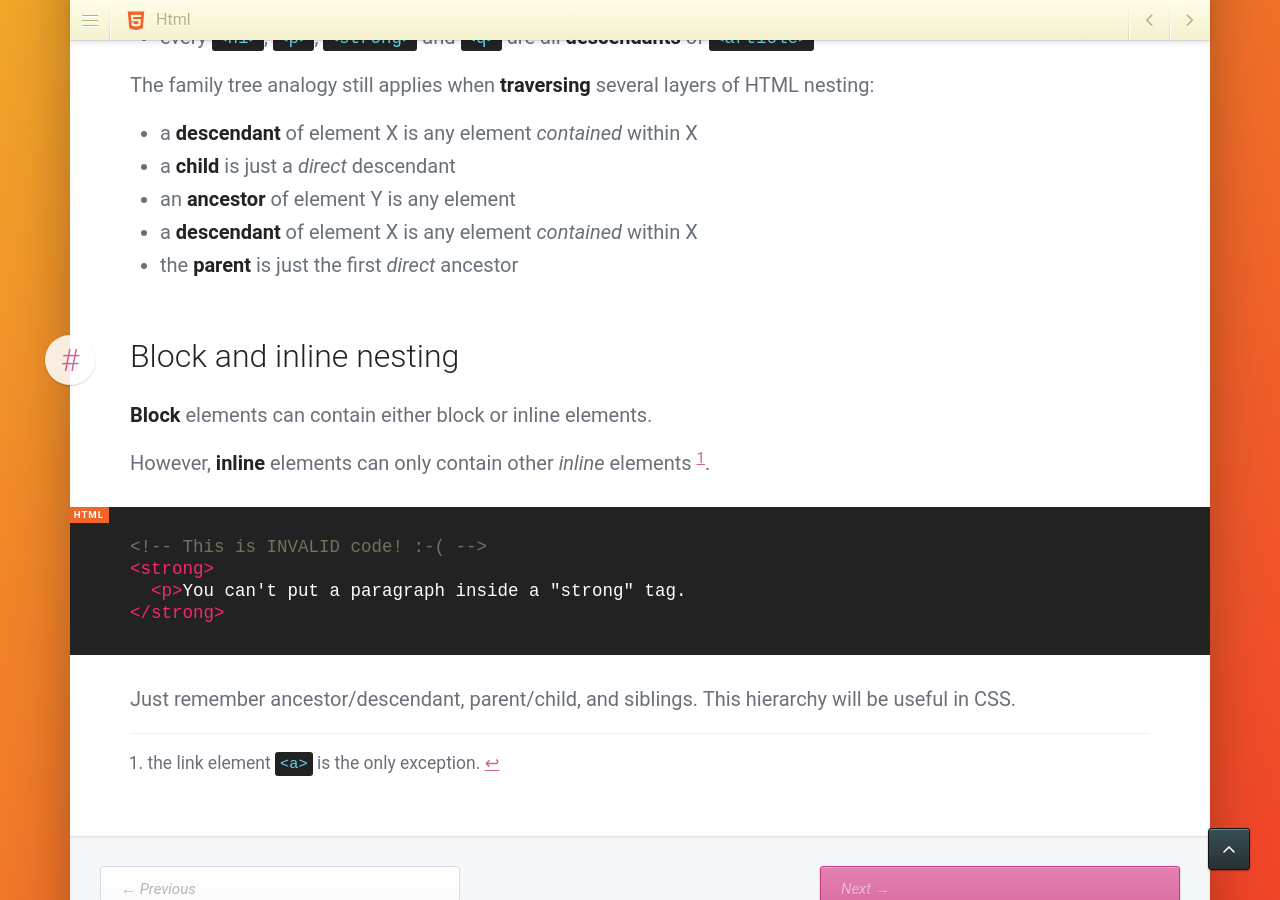
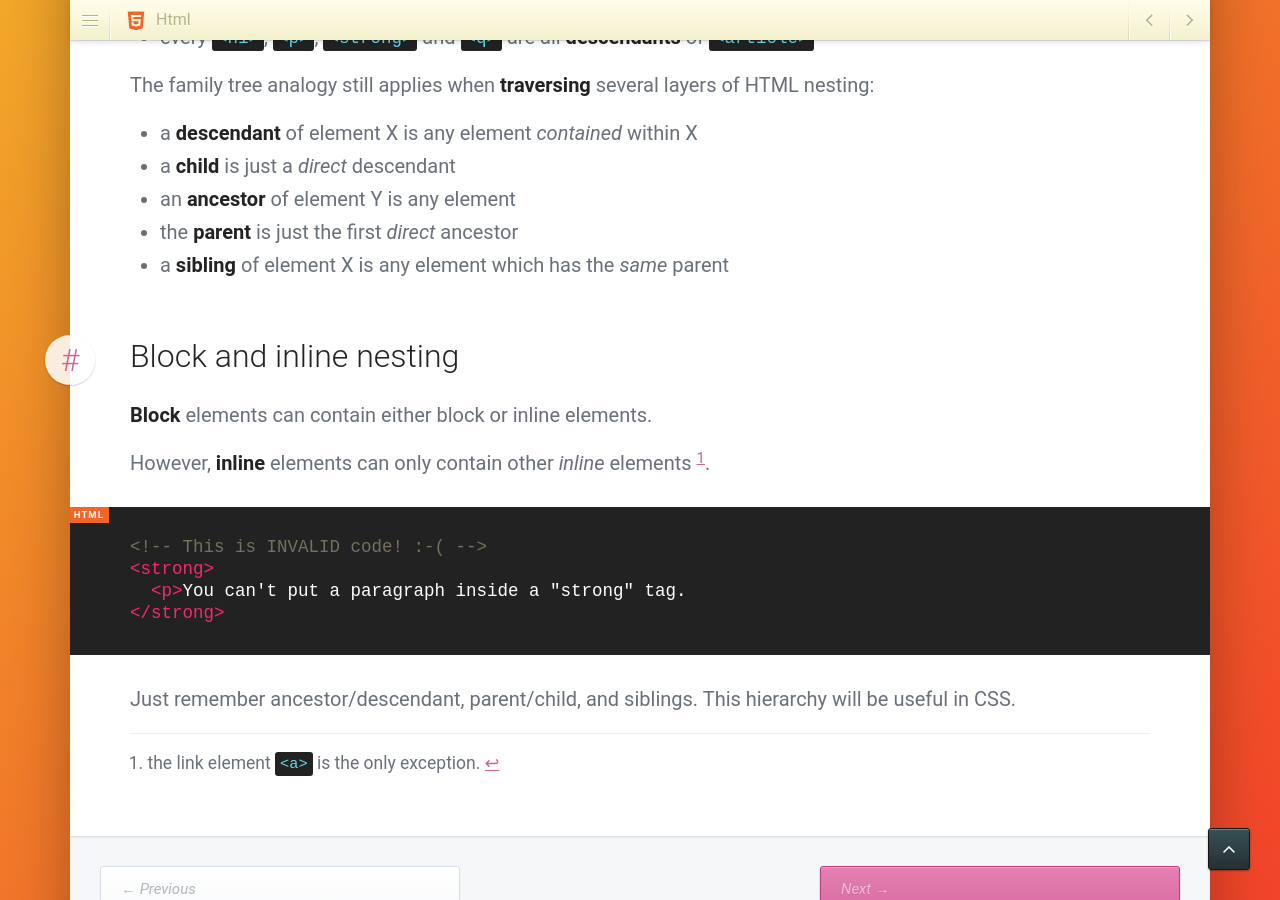
Before and after one commit to jgthms/marksheet, a Jekyll site: the page built from _posts/2015-02-04-html-hierarchy.md, in a window 1280 px wide and 900 px high, scrolled down 3227 px. Built offline with Jekyll 4.4.1, drawn with Linux system fonts in a browser that asks for light colours; nearby versions of some CDN libraries; comment, search, counter and statistics services are not loaded.

Commit message:
Update 2015-02-04-html-hierarchy.md

```diff
--- a/_posts/2015-02-04-html-hierarchy.md
+++ b/_posts/2015-02-04-html-hierarchy.md
@@ -106,8 +106,8 @@ The family tree analogy still applies when **traversing** several layers of HTML
 * a **descendant** of element X is any element _contained_ within X
 * a **child** is just a _direct_ descendant
 * an **ancestor** of element Y is any element
-* a **descendant** of element X is any element _contained_ within X
 * the **parent** is just the first _direct_ ancestor
+* a **sibling** of element X is any element which has the _same_ parent
 
 ### Block and inline nesting
 
```
